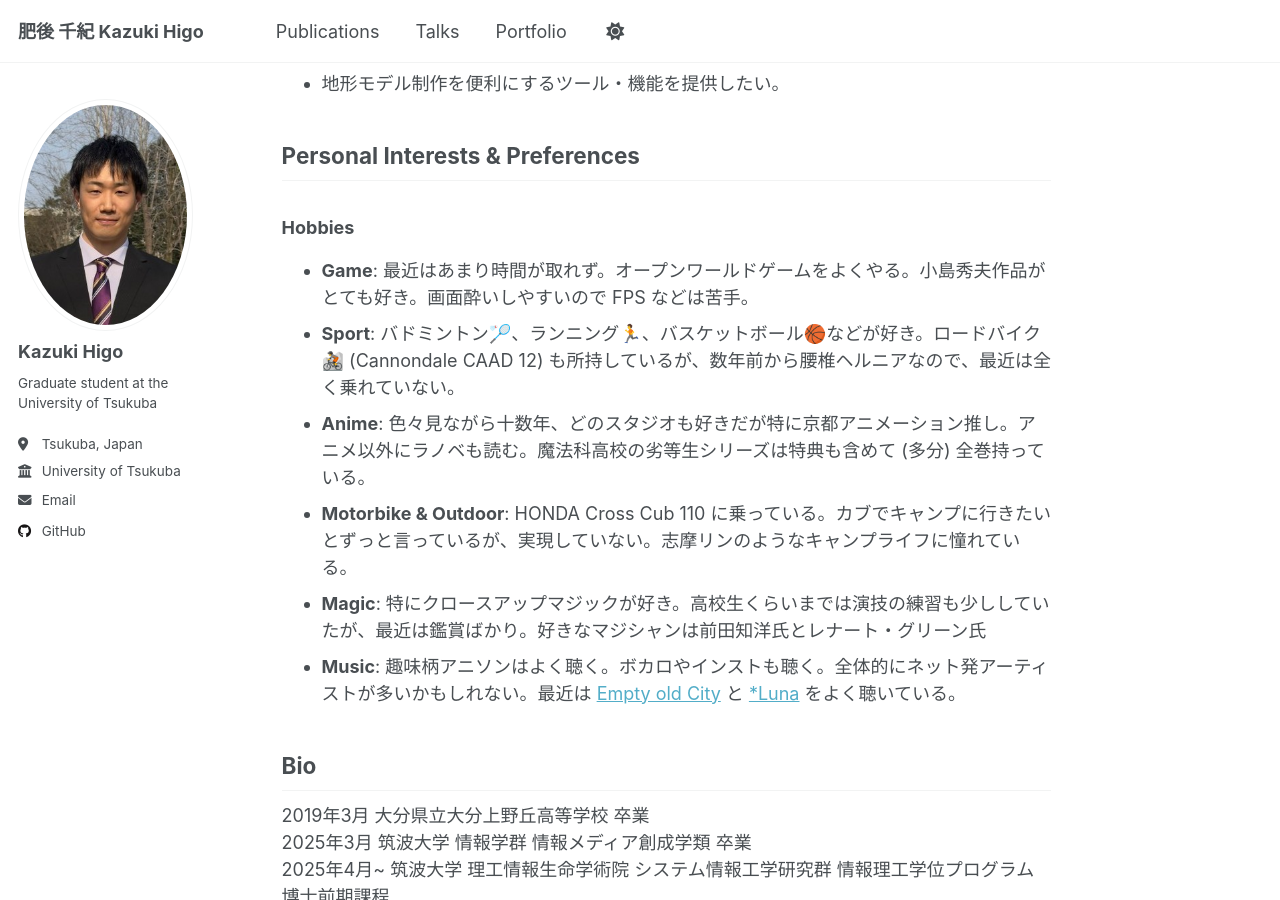
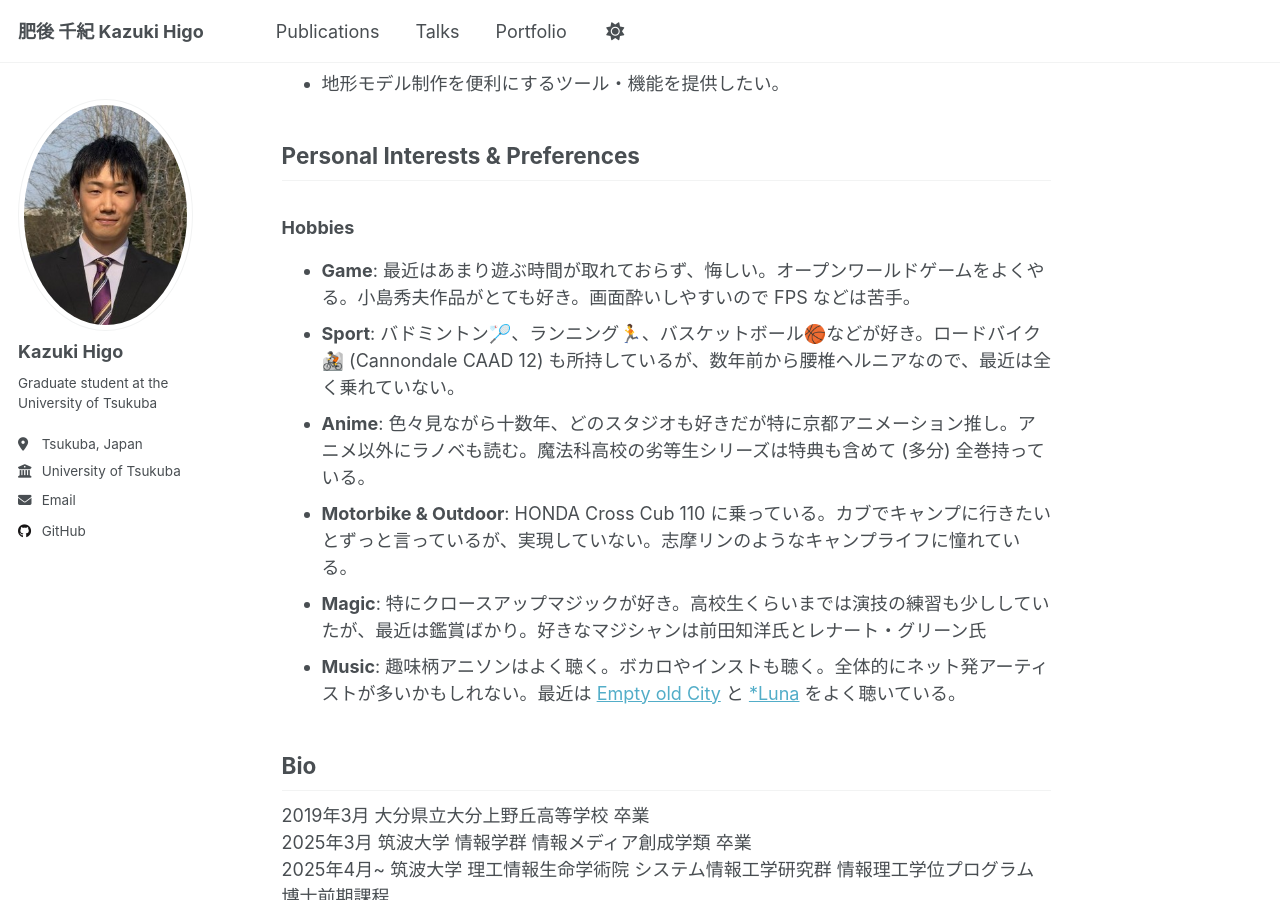
Before and after one commit to millennium-nova/millennium-nova.github.io, a Jekyll site: the page built from _pages/about.md, in a window 1280 px wide and 900 px high, scrolled down 1218 px. Built offline with Jekyll 4.4.1, drawn with Linux system fonts in a browser that asks for light colours; grey boxes are pictures that could not be loaded.

Commit message:
趣味のセクションのゲームに関する説明を修正し、最近の遊ぶ時間についての感情を反映

```diff
--- a/_pages/about.md
+++ b/_pages/about.md
@@ -75,7 +75,7 @@ A Study of Image Synthesis and Editing Using Deep Learning
 ## Personal Interests & Preferences
 
 ### Hobbies
-- **Game**: 最近はあまり時間が取れず。オープンワールドゲームをよくやる。小島秀夫作品がとても好き。画面酔いしやすいので FPS などは苦手。
+- **Game**: 最近はあまり遊ぶ時間が取れておらず、悔しい。オープンワールドゲームをよくやる。小島秀夫作品がとても好き。画面酔いしやすいので FPS などは苦手。
 - **Sport**: バドミントン🏸、ランニング🏃、バスケットボール🏀などが好き。ロードバイク🚵 (Cannondale CAAD 12) も所持しているが、数年前から腰椎ヘルニアなので、最近は全く乗れていない。
 - **Anime**: 色々見ながら十数年、どのスタジオも好きだが特に京都アニメーション推し。アニメ以外にラノベも読む。魔法科高校の劣等生シリーズは特典も含めて (多分) 全巻持っている。
 - **Motorbike & Outdoor**: HONDA Cross Cub 110 に乗っている。カブでキャンプに行きたいとずっと言っているが、実現していない。志摩リンのようなキャンプライフに憧れている。
```
